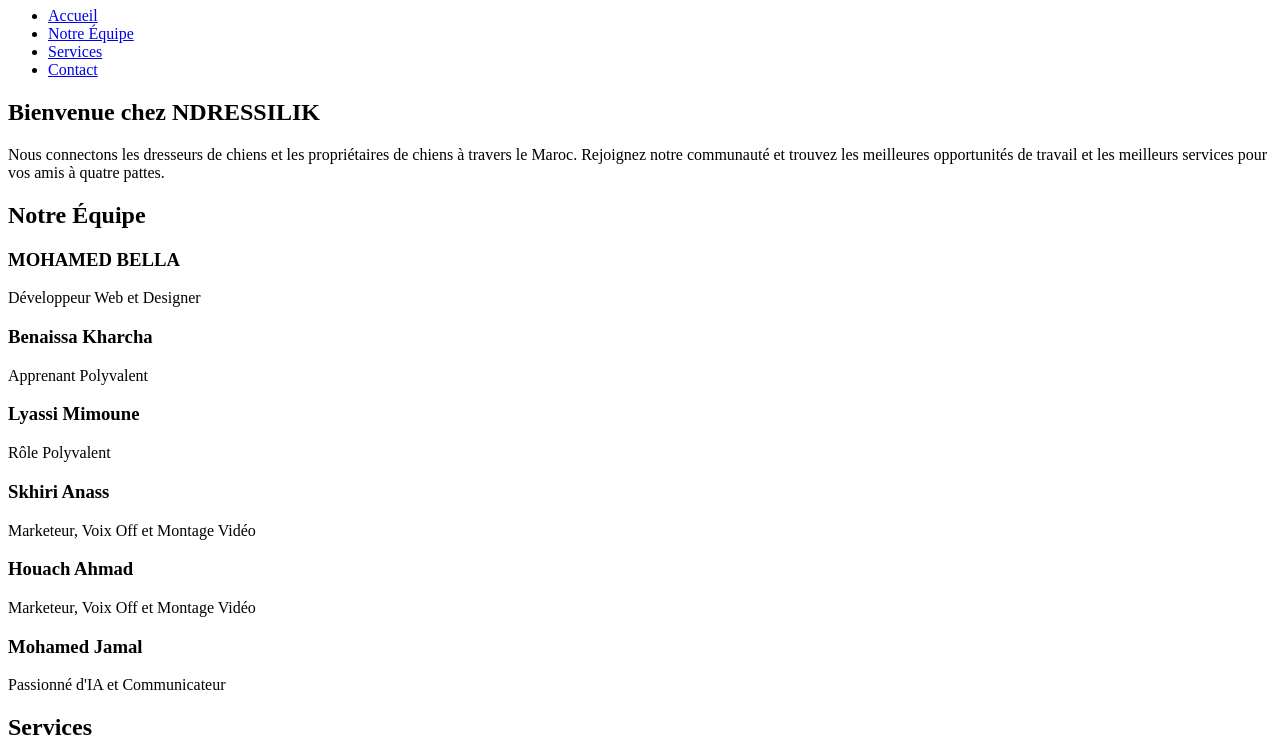
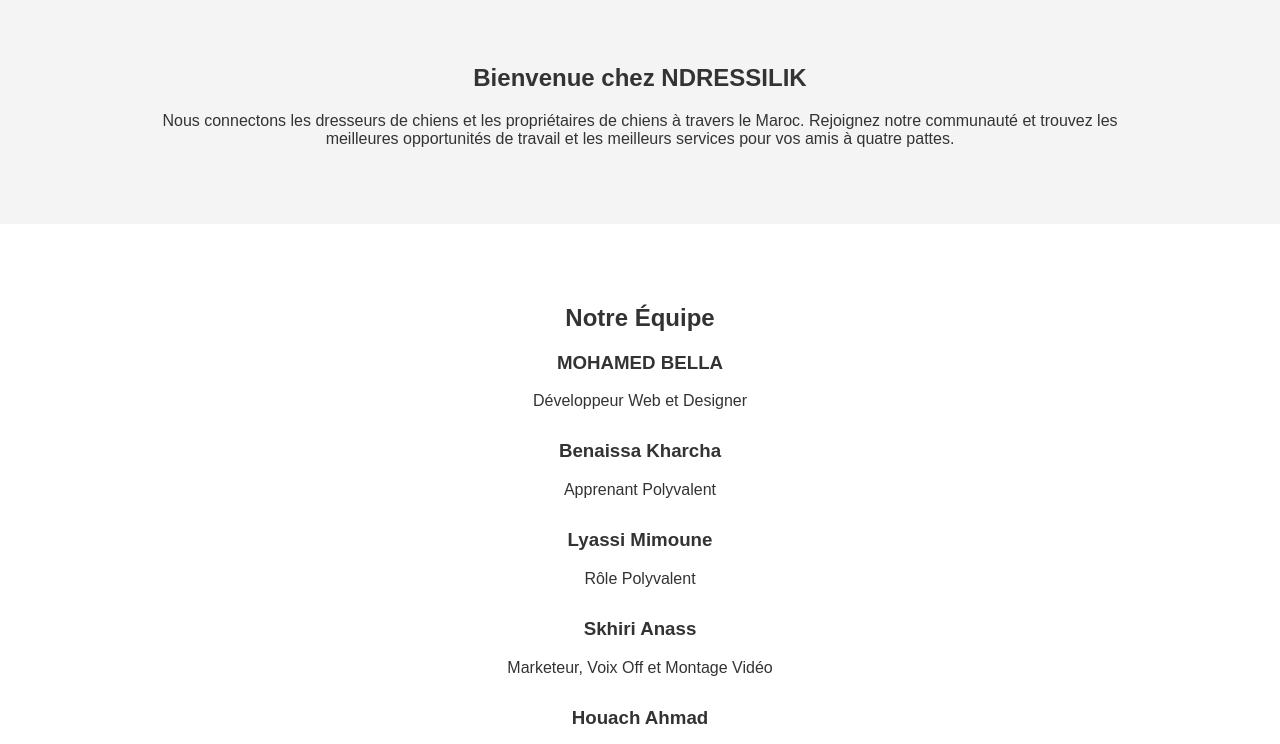
Before and after one commit to mohamed-bella/ndressilik, a plain HTML site: page index.html in a window 1280 px wide. Shown: the part 73-817 px from the top of the page. Drawn offline with Linux system fonts and the light colour scheme.

Commit message:
Update index.html

```diff
--- a/index.html
+++ b/index.html
@@ -4,7 +4,82 @@
     <meta charset="UTF-8">
     <meta name="viewport" content="width=device-width, initial-scale=1.0">
     <title>NDRESSILIK - Accueil</title>
-    <link rel="stylesheet" href="styles.css">
+    <style>
+        body {
+    font-family: Arial, sans-serif;
+    margin: 0;
+    padding: 0;
+    color: #333;
+}
+
+header {
+    background: #4CAF50;
+    color: white;
+    padding: 10px 0;
+}
+
+header .container {
+    display: flex;
+    justify-content: space-between;
+    align-items: center;
+}
+
+header h1 {
+    margin: 0;
+    padding-left: 20px;
+}
+
+nav ul {
+    list-style: none;
+    margin: 0;
+    padding: 0;
+    display: flex;
+}
+
+nav ul li {
+    margin-right: 20px;
+}
+
+nav ul li a {
+    color: white;
+    text-decoration: none;
+    font-weight: bold;
+}
+
+nav ul li a:hover {
+    text-decoration: underline;
+}
+
+section {
+    padding: 60px 0;
+}
+
+.container {
+    width: 80%;
+    margin: 0 auto;
+    text-align: center;
+}
+
+#intro {
+    background: #f4f4f4;
+}
+
+.team-member {
+    margin-bottom: 30px;
+}
+
+footer {
+    background: #333;
+    color: white;
+    padding: 20px 0;
+    text-align: center;
+}
+
+footer a {
+    color: #4CAF50;
+    text-decoration: none;
+}
+    </style>
 </head>
 <body>
     <header>
```
